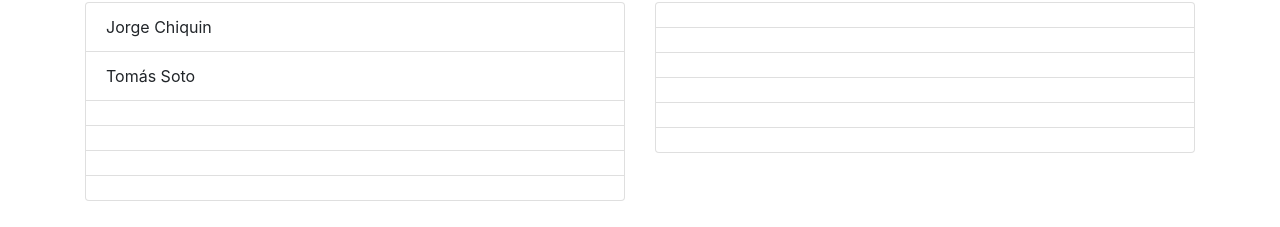
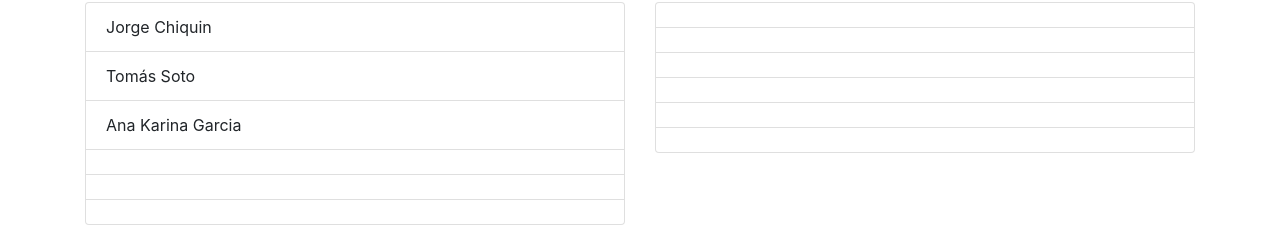
Before and after one commit to JChiquin/git-competencias-2026-2, a plain HTML site: page competencia1.html in a window 1280 px wide. Shown: the part 204-431 px from the top of the page. Drawn offline with nearby package versions, Linux system fonts and the light colour scheme.

Commit message:
Eleccion de competencias Ana Karina Garcia

```diff
--- a/competencia1.html
+++ b/competencia1.html
@@ -16,7 +16,7 @@
         <ul class="list-group mt-4">
           <li class="list-group-item">Jorge Chiquin</li>
           <li class="list-group-item">Tomás Soto</li>
-          <li class="list-group-item"></li>
+          <li class="list-group-item">Ana Karina Garcia</li>
           <li class="list-group-item"></li>
           <li class="list-group-item"></li>
           <li class="list-group-item"></li>
```
Also changed, not shown: competencia2.html (+1 -1 lines), competencia3.html (+1 -1 lines), competencia4.html (+1 -1 lines).
